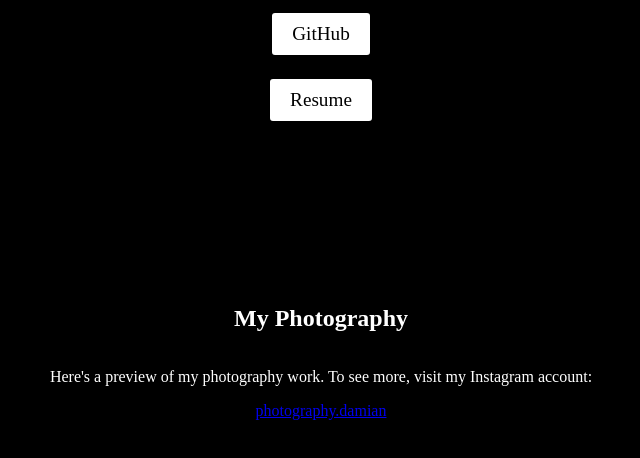
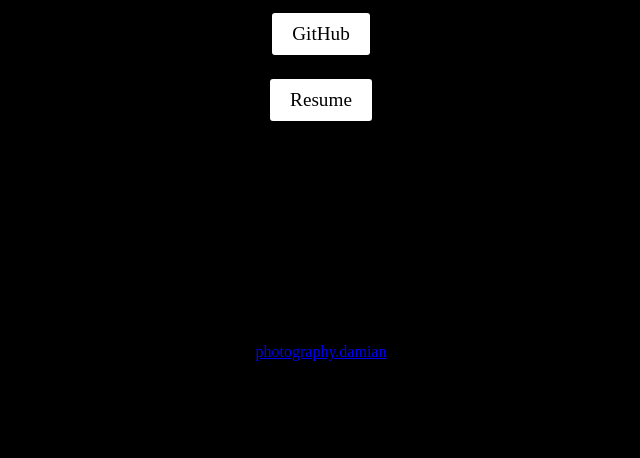
Before and after one commit to crazyrage/crazyrage.github.io, a plain HTML site: page photography.html in a window 1280 px wide. Shown: the part 220-678 px from the top of the page, without its empty margins (319-959 px from the left). Drawn offline with Linux system fonts and the light colour scheme.

Commit message:
Update photography.html

```diff
--- a/photography.html
+++ b/photography.html
@@ -18,8 +18,6 @@
       </nav>
     </header>
     <main>
-      <h2>My Photography</h2>
-      <p>Here's a preview of my photography work. To see more, visit my Instagram account:</p>
       <a href="https://www.instagram.com/photography.damian/" target="_blank">photography.damian</a>
       <script src="https://apps.elfsight.com/p/platform.js" defer></script>
 	  <div class="elfsight-app-4dc74da9-8ac2-49ac-b70a-0026a54e3ef8"></div>
```
